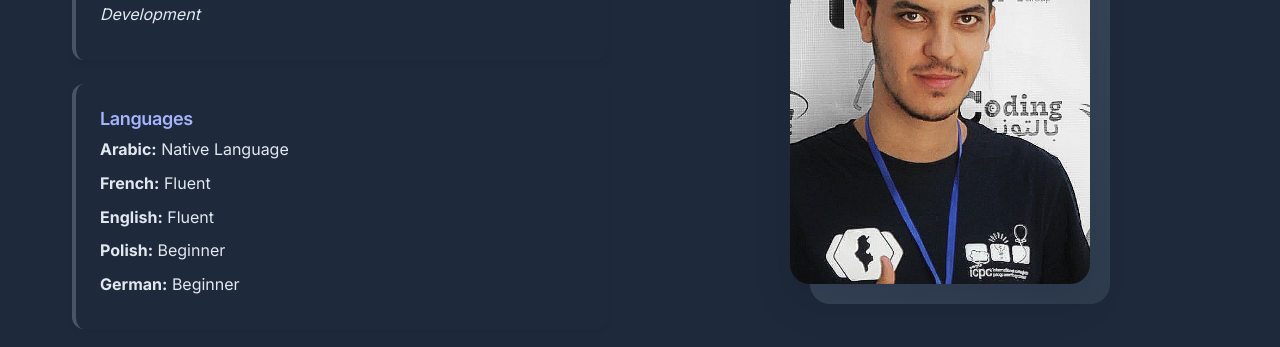
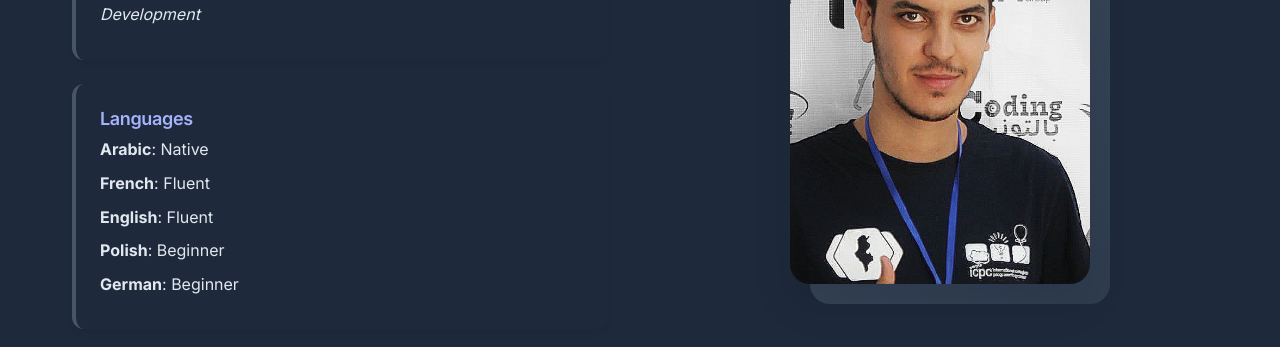
Before and after one commit to Ahmed-Bousrih/Portfolio, a Vue app: page / in a window 1280 px wide. Shown: the part 1580-1927 px from the top of the page. Built offline with nearby package versions, Linux system fonts and the light colour scheme.

Commit message:
finally figured out the translation

```diff
--- a/src/components/About.vue
+++ b/src/components/About.vue
@@ -17,7 +17,6 @@ const educationDegree = computed(() => t("about.education.degree"));
 const educationSchools = computed(() => t("about.education.schools"));
 const educationKeyCourses = computed(() => t("about.education.keyCourses"));
 
-
 const locationTitle = computed(() => t("about.location.title"));
 const locationFrance = computed(() => t("about.location.france"));
 const locationTunisia = computed(() => t("about.location.tunisia"));
@@ -31,11 +30,19 @@ const statsTechnologiesLabel = computed(() =>
 );
 const statsProjects = computed(() => t("about.stats.projects"));
 const statsProjectsLabel = computed(() => t("about.stats.projectsLabel"));
-const languagesAr = computed(() => t("about.languages.ar"));
-const languagesFr = computed(() => t("about.languages.fr"));
-const languagesEn = computed(() => t("about.languages.en"));
-const languagesPl = computed(() => t("about.languages.pl"));
-const languagesDe = computed(() => t("about.languages.de"));
+// language names
+const languagesArName = computed(() => t("about.languages.names.ar"));
+const languagesFrName = computed(() => t("about.languages.names.fr"));
+const languagesEnName = computed(() => t("about.languages.names.en"));
+const languagesPlName = computed(() => t("about.languages.names.pl"));
+const languagesDeName = computed(() => t("about.languages.names.de"));
+
+// language levels
+const languagesArLevel = computed(() => t("about.languages.levels.ar"));
+const languagesFrLevel = computed(() => t("about.languages.levels.fr"));
+const languagesEnLevel = computed(() => t("about.languages.levels.en"));
+const languagesPlLevel = computed(() => t("about.languages.levels.pl"));
+const languagesDeLevel = computed(() => t("about.languages.levels.de"));
 </script>
 
 <template>
@@ -73,11 +80,26 @@ const languagesDe = computed(() => t("about.languages.de"));
 
             <div class="detail-item">
               <h4>{{ t("about.languages.title") }}</h4>
-              <p><strong>Arabic:</strong> {{ languagesAr }}</p>
-              <p><strong>French:</strong> {{ languagesFr }}</p>
-              <p><strong>English:</strong> {{ languagesEn }}</p>
-              <p><strong>Polish:</strong> {{ languagesPl }}</p>
-              <p><strong>German:</strong> {{ languagesDe }}</p>
+              <p>
+                <strong>{{ languagesArName }}</strong
+                >: {{ languagesArLevel }}
+              </p>
+              <p>
+                <strong>{{ languagesFrName }}</strong
+                >: {{ languagesFrLevel }}
+              </p>
+              <p>
+                <strong>{{ languagesEnName }}</strong
+                >: {{ languagesEnLevel }}
+              </p>
+              <p>
+                <strong>{{ languagesPlName }}</strong
+                >: {{ languagesPlLevel }}
+              </p>
+              <p>
+                <strong>{{ languagesDeName }}</strong
+                >: {{ languagesDeLevel }}
+              </p>
             </div>
 
             <div class="detail-item">
--- a/src/components/Projects.vue
+++ b/src/components/Projects.vue
@@ -1,6 +1,7 @@
 <script setup lang="ts">
 import { CodeBracketIcon } from "@heroicons/vue/24/outline";
-import { useI18n } from "vue-i18n";
+import { t } from "../translations";
+import { computed } from "vue";
 
 interface Project {
   id: number;
@@ -88,10 +89,20 @@ const projects: Project[] = [
   },
 ];
 
+
+// Filter featured and other projects
 const featuredProjects = projects.filter((p) => p.featured);
 const otherProjects = projects.filter((p) => !p.featured);
 
-const { t } = useI18n();
+// Computed translations
+const projectsFeaturedTitle = computed(() => t("projects.featuredTitle"));
+const projectsOtherTitle = computed(() => t("projects.otherTitle"));
+const projectsSubtitle = computed(() => t("projects.subtitle"));
+const codeLabel = computed(() => t("projects.codeLabel"));
+
+// Computed project descriptions
+const projectDescription = (id: number) => computed(() => t(`projects.descriptions.${id}`));
+
 </script>
 
 <template>
@@ -99,8 +110,8 @@ const { t } = useI18n();
     <div class="container">
       <!-- Section header -->
       <div class="projects__header">
-        <h2 class="projects__title animate-fade-in-up">{{ t("projects.featuredTitle") }}</h2>
-        <p class="projects__subtitle animate-fade-in-up">{{ t("projects.subtitle") }}</p>
+        <h2 class="projects__title animate-fade-in-up">{{ projectsFeaturedTitle }}</h2>
+        <p class="projects__subtitle animate-fade-in-up">{{ projectsSubtitle }}</p>
       </div>
 
       <!-- Featured Projects -->
@@ -122,7 +133,7 @@ const { t } = useI18n();
                   rel="noopener"
                 >
                   <CodeBracketIcon class="w-5 h-5" />
-                  <span>{{ t("projects.codeLabel") }}</span>
+                  <span>{{ codeLabel }}</span>
                 </a>
               </div>
             </div>
@@ -132,7 +143,7 @@ const { t } = useI18n();
               <h3 class="project-card__title">{{ project.title }}</h3>
               <span class="project-card__year">{{ project.year }}</span>
             </div>
-            <p class="project-card__description">{{ t(`projects.descriptions.${project.id}`) }}</p>
+            <p class="project-card__description">{{ projectDescription(project.id) }}</p>
             <div class="project-card__technologies">
               <span v-for="tech in project.technologies" :key="tech" class="tech-tag">
                 {{ tech }}
@@ -144,7 +155,7 @@ const { t } = useI18n();
 
       <!-- Other Projects -->
       <div class="projects__other">
-        <h3 class="projects__other-title">{{ t("projects.otherTitle") }}</h3>
+        <h3 class="projects__other-title">{{ projectsOtherTitle }}</h3>
         <div class="projects__grid">
           <div
             v-for="project in otherProjects"
@@ -173,7 +184,7 @@ const { t } = useI18n();
                 <h4 class="project-card__title">{{ project.title }}</h4>
                 <span class="project-card__year">{{ project.year }}</span>
               </div>
-              <p class="project-card__description">{{ t(`projects.descriptions.${project.id}`) }}</p>
+              <p class="project-card__description">{{ projectDescription(project.id) }}</p>
               <div class="project-card__technologies">
                 <span v-for="tech in project.technologies" :key="tech" class="tech-tag">
                   {{ tech }}
--- a/src/components/Skills.vue
+++ b/src/components/Skills.vue
@@ -5,15 +5,14 @@ import {
   ServerIcon,
   PaintBrushIcon,
 } from "@heroicons/vue/24/outline";
-import { useI18n } from 'vue-i18n';
+import { computed } from "vue";
 
 interface Skill {
   name: string;
   level: number;
   category: string;
 }
-
-const { t } = useI18n();
+import { t } from "../translations";
 
 const skills: Skill[] = [
   { name: "JavaScript", level: 90, category: "Frontend" },
@@ -119,25 +118,30 @@ const resetSkills = () => {
   });
   texts.forEach((t) => (t.textContent = "0%"));
 };
+// Computed translations
+const skillsTitle = computed(() => t("skills.title"));
+const skillsSubtitle = computed(() => t("skills.subtitle"));
+const fillButtonText = computed(() => t("skills.fillButton"));
+const resetButtonText = computed(() => t("skills.resetButton"));
 </script>
 
 <template>
   <section id="skills" class="section skills">
     <div class="container">
       <div class="skills__header">
-        <h2 class="skills__title">{{ t("skills.title") }}</h2>
+        <h2 class="skills__title">{{ skillsTitle}}</h2>
         <p class="skills__subtitle">
-          {{ t("skills.subtitle") }}
+          {{ skillsSubtitle }}
         </p>
 
         <div
           style="margin-top: 1rem; display: flex; gap: 0.5rem; justify-content: center"
         >
           <button class="fill-button" @click="fillSkills" aria-label="Fill skills">
-             {{ t("skills.fillButton") }}
+             {{ fillButtonText }}
           </button>
           <button class="reset-button" @click="resetSkills" aria-label="Reset skills">
-           {{ t("skills.resetButton") }}
+           {{ resetButtonText }}
           </button>
         </div>
       </div>
--- a/src/translations.ts
+++ b/src/translations.ts
@@ -40,11 +40,20 @@ export const translations = {
       },
       languages: {
         title: "Languages",
-        ar: "Native Language",
+        names: {
+          ar: "Arabic",
+          fr: "French",
+          en: "English",
+          pl: "Polish",
+          de: "German",
+        },
+        levels: {
+          ar: "Native",
           fr: "Fluent",
           en: "Fluent",
           pl: "Beginner",
           de: "Beginner",
+        },
       },
       location: {
         title: "Location",
@@ -127,11 +136,20 @@ export const translations = {
       },
       languages: {
         title: "Langues",
+        names: {
+          ar: "Arabe",
+          fr: "Français",
+          en: "Anglais",
+          pl: "Polonais",
+          de: "Allemand",
+        },
+        levels: {
           ar: "Langue maternelle",
           fr: "Courant",
           en: "Courant",
           pl: "Débutant",
           de: "Débutant",
+        },
       },
       location: {
         title: "Localisation",
@@ -214,11 +232,20 @@ export const translations = {
       },
       languages: {
         title: "Języki",
-        ar: "Język ojczysty",
+        names: {
+          ar: "Arabski",
+          fr: "Francuski",
+          en: "Angielski",
+          pl: "Polski",
+          de: "Niemiecki",
+        },
+        levels: {
+          ar: "Ojczysty",
           fr: "Biegły",
           en: "Biegły",
           pl: "Początkujący",
           de: "Początkujący",
+        },
       },
       location: {
         title: "Lokalizacja",
@@ -301,11 +328,20 @@ export const translations = {
       },
       languages: {
         title: "Sprachen",
+        names: {
+          ar: "Arabisch",
+          fr: "Französisch",
+          en: "Englisch",
+          pl: "Polnisch",
+          de: "Deutsch",
+        },
+        levels: {
           ar: "Muttersprache",
           fr: "Fließend",
           en: "Fließend",
           pl: "Anfänger",
           de: "Anfänger",
+        },
       },
       location: {
         title: "Standort",
@@ -357,7 +393,10 @@ export const locale = ref<Locale>("en");
 export const t = (path: string) =>
   path
     .split(".")
-    .reduce((o: any, key: string) => o?.[key], translations[locale.value] as any) ?? path;
+    .reduce(
+      (o: any, key: string) => o?.[key],
+      translations[locale.value] as any
+    ) ?? path;
 export const changeLang = (lang: Locale) => {
   locale.value = lang;
 };
```
Lines whose indentation alone changed are shown as unchanged.
